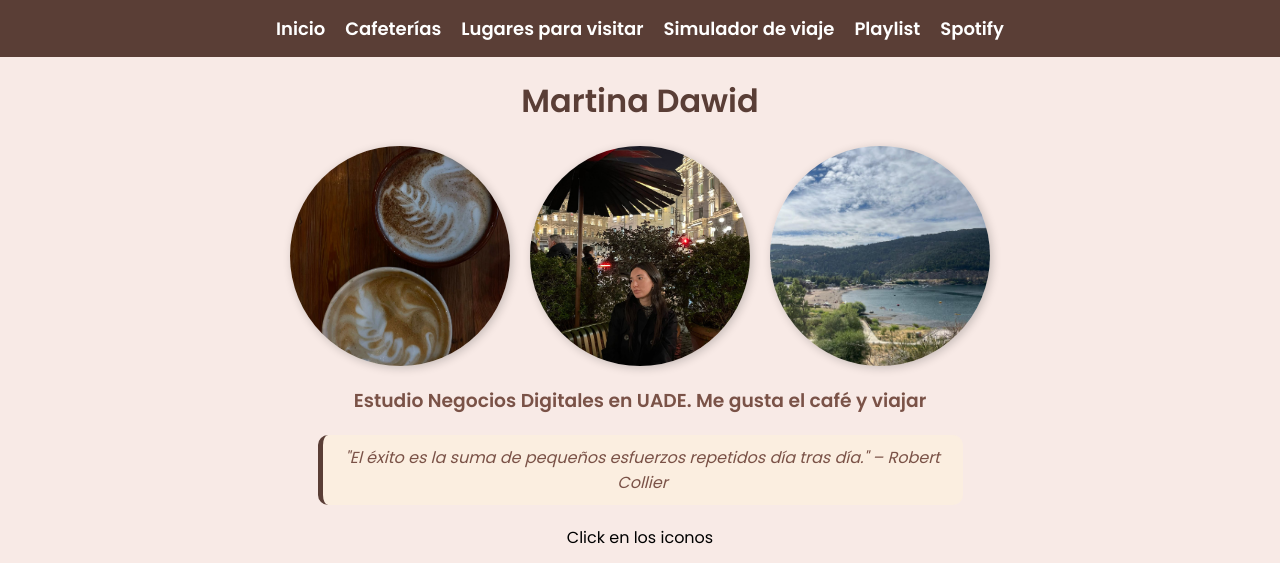
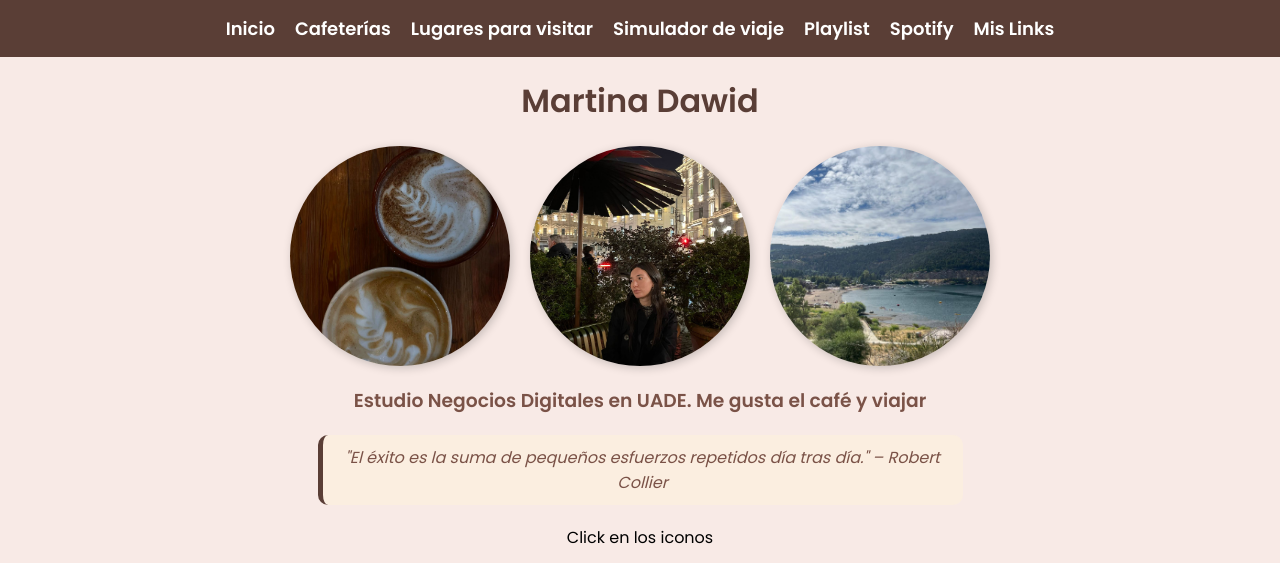
Before and after one commit to martudawid/identikit, a plain HTML site: page index.html in a window 1280 px wide. Shown: the top 563 px of the page. Drawn offline with Linux system fonts and the light colour scheme.

Commit message:
Update index.html

```diff
--- a/index.html
+++ b/index.html
@@ -16,6 +16,7 @@
             <li><a href="juego.html">Simulador de viaje</a></li>
             <li><a href="playlist.html">Playlist</a></li>
             <li><a href="pruebaplay.html">Spotify</a></li>
+            <li><a href="https://martudawid.github.io/linktree/" target="_blank">Mis Links</a></li>
         </ul>
     </nav>
 
@@ -44,3 +45,4 @@
     <p>Te invito a que conozcas mis <a href="tablacafe.html">Cafeterías favoritas</a></p>
 </body>
 </html>
+</html>
```
